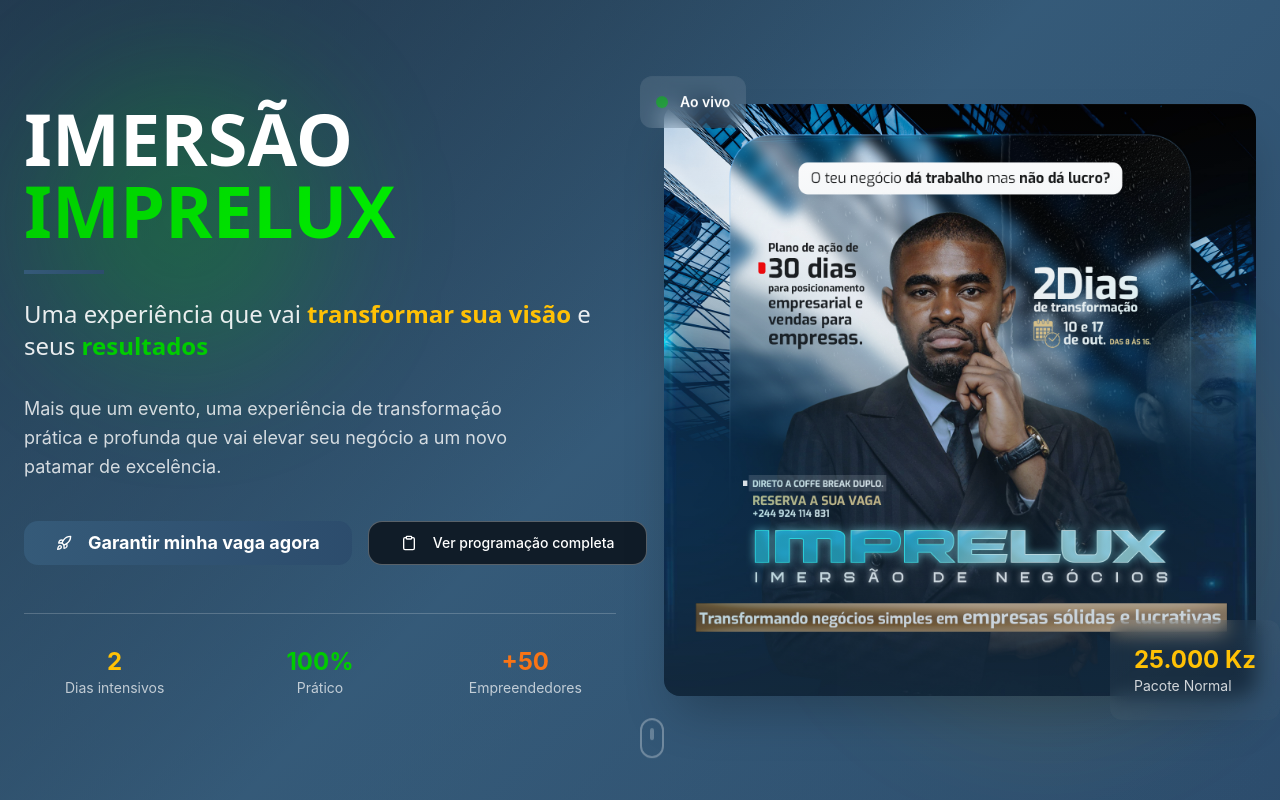
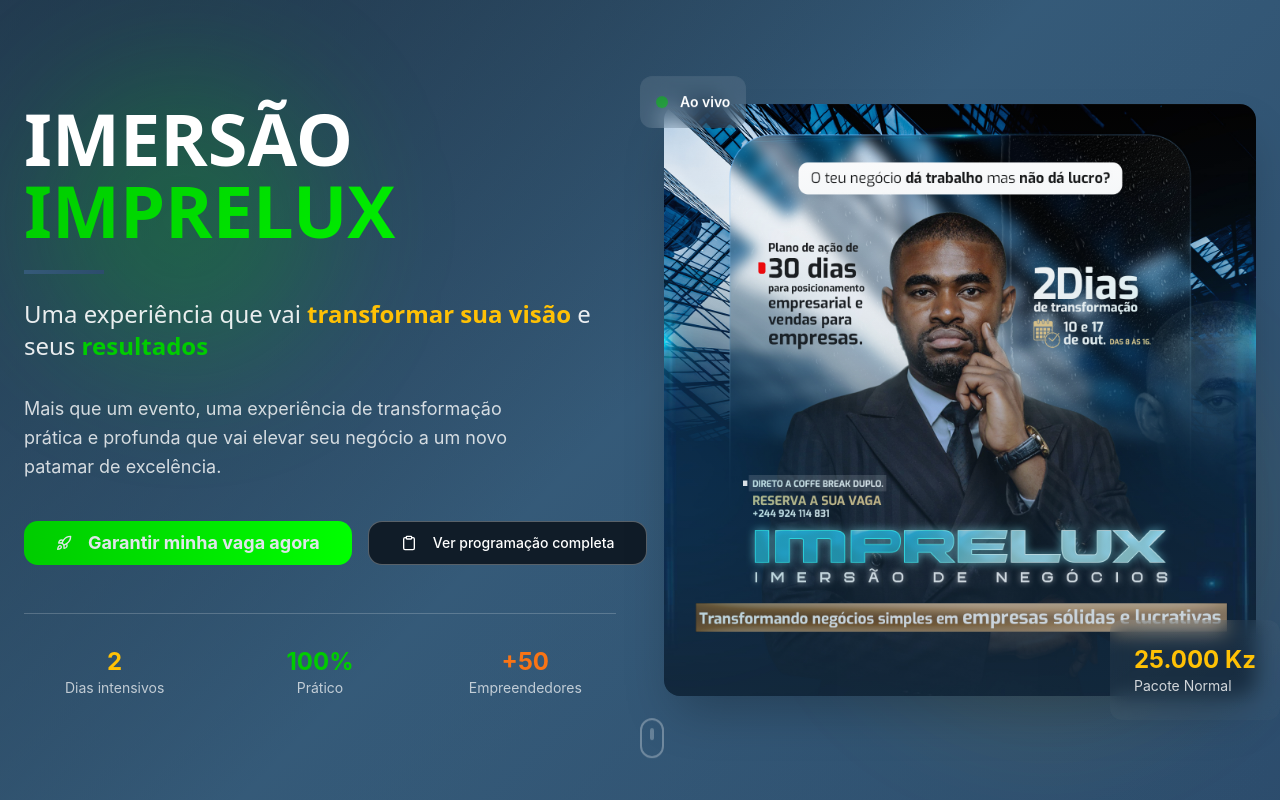
Before and after one commit to Jacinto-Joaquim/impelux-ignite-page, a React (Vite) app: page / in a window 1280 px wide. Shown: the top 800 px of the page. Built offline with nearby package versions, Linux system fonts and the light colour scheme.

Commit message:
quarto commit"

```diff
--- a/src/components/Hero.tsx
+++ b/src/components/Hero.tsx
@@ -41,7 +41,7 @@ const Hero = () => {
                   <Button
                     variant="hero"
                     size="lg"
-                    className="bg-primary hover:bg-primary-glow text-primary-foreground w-full sm:w-auto animate-scale-in flex items-center justify-center"
+                    className="success-gradient w-full sm:w-auto animate-scale-in flex items-center justify-center"
                     onClick={() => window.location.href = "https://wa.me/244924114831"}
                   >
                     <Rocket className="w-5 h-5 mr-2" />
```
